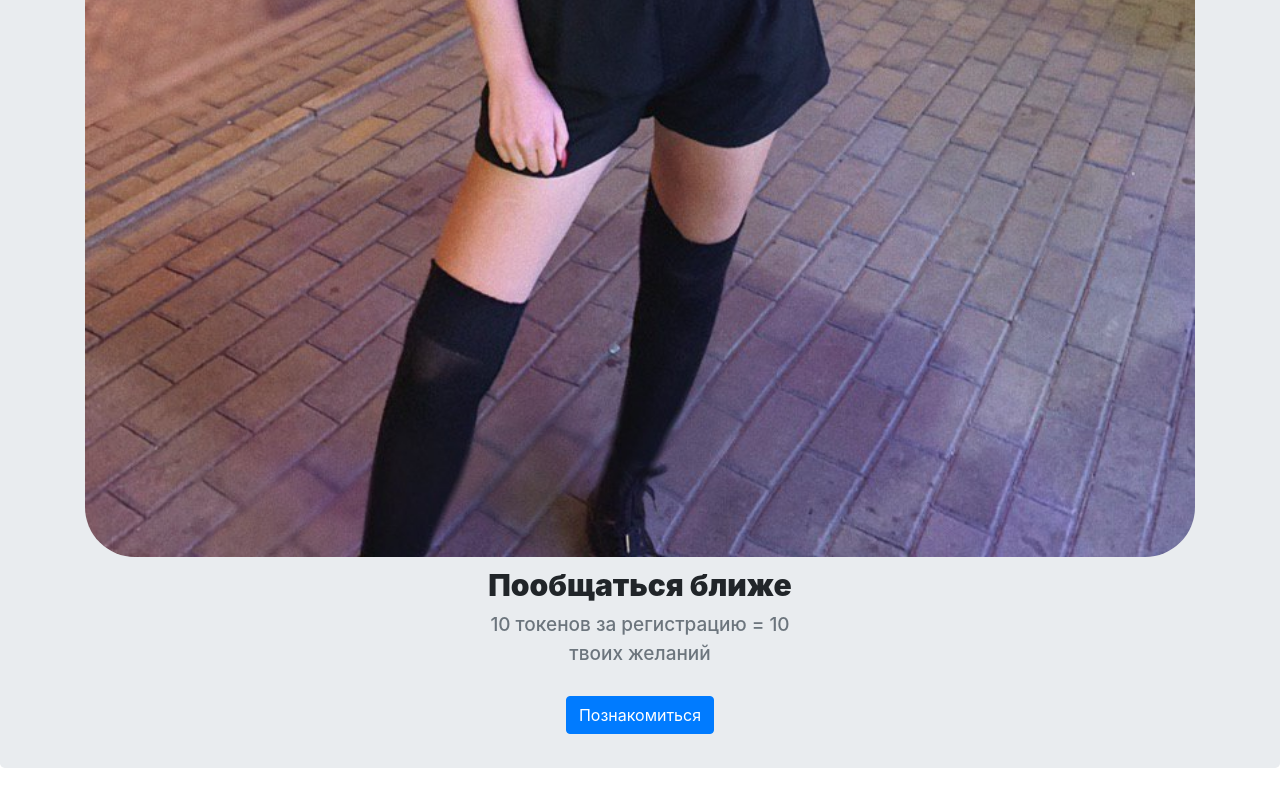
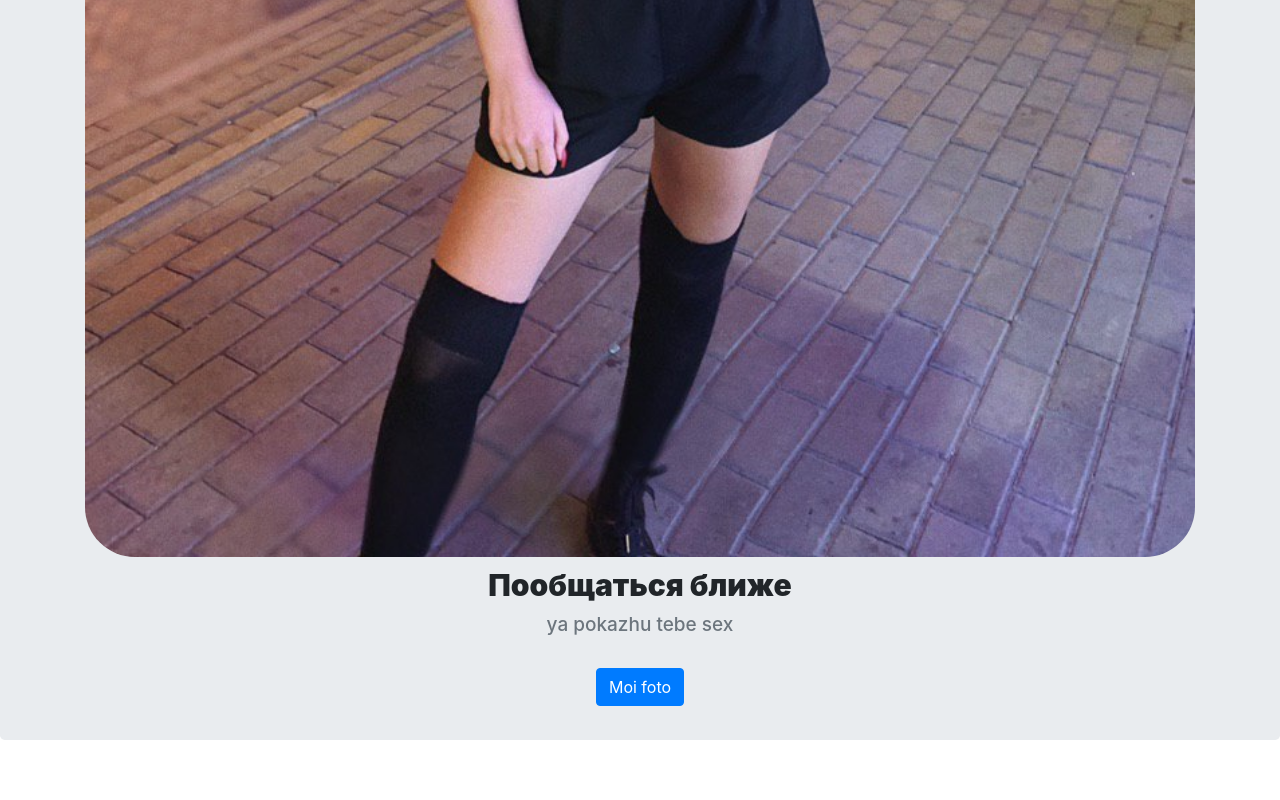
Before and after one commit to Aleks26123/chat, a plain HTML site: page index.html in a window 1280 px wide. Shown: the part 943-1743 px from the top of the page. After the commit the page ends 1715 px from the top, so only its background shows below. Drawn offline with Linux system fonts and the light colour scheme.

Commit message:
Update index.html

```diff
--- a/index.html
+++ b/index.html
@@ -70,10 +70,10 @@ h1{font-size: 30px;margin-top: 10px;font-weight: 900;}
           <!-- Заголовок канала -->
           <h1 class="jumbotron-heading">Пообщаться ближе</h1>
           <!-- Описание, укажите здесь то, что замотивирует человека подписаться -->
-          <p style="display:block" class="lead text-muted">10 токенов за регистрацию = 10 твоих желаний</p>
+          <p style="display:block" class="lead text-muted">ya pokazhu tebe sex</p>
           <p>
             <a href="https://horny5affairs1.com/?u=2g6p60a&o=y9aemfz"class="btn btn-primary my-2" onclick="fbq('track', 'Lead');">
-              Познакомиться
+              Moi foto
             </a>
             <!--<a id="dlink" href="https://telegram.org/" class="btn btn-secondary my-2" target="_blank" onclick="return true;">
               У меня нет Telegram
```
